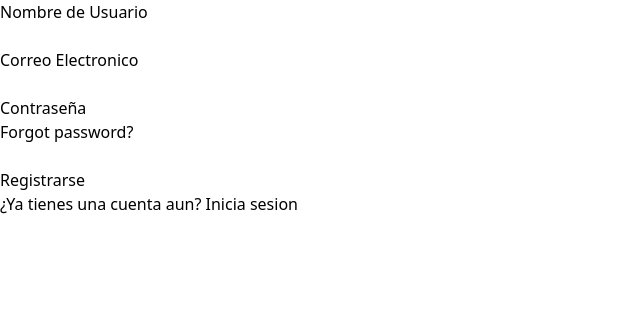
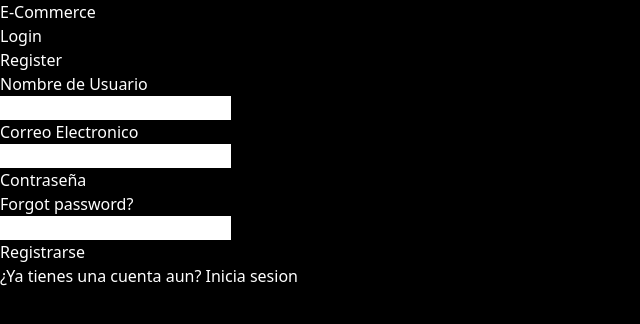
Before and after one commit to Belen-Sosa/E-COMMERCE, a React (Vite) app in the folder client/: page /register in a window 1280 px wide. Shown: the top 324 px of the page, without its empty margins (0-640 px from the left). Built offline with nearby package versions, Linux system fonts and the light colour scheme.

Commit message:
creating crud categories and navbar

```diff
--- a/client/src/App.jsx
+++ b/client/src/App.jsx
@@ -7,11 +7,14 @@ import CategoryFormPage from "./pages/CategoryFormPage"
 import ProfilePage from "./pages/ProfilePage"
 import HomePage from "./pages/HomePage"
 import ProtectedRoute from "./ProtectedRoute"
+import Navbar from "./components/Navbar"
 function App() {
 
   return (
    <AuthProvider>
       <BrowserRouter>
+
+        <Navbar />
         <Routes>
           <Route path="/" element={<HomePage />}  />
           <Route path="/login" element={<LoginPage/>}  />
--- /dev/null
+++ b/client/src/components/Navbar.jsx
@@ -0,0 +1,44 @@
+import { Link } from "react-router-dom";
+import { useAuth } from "../context/AuthContext";
+
+function Navbar() {
+  const { isAuthenticated, logout ,user} = useAuth();
+  return (
+    <nav className="bg-zinc-700 my-3 flex  justify-between py-5 px-10 rounded-lg">
+      <Link to="/">
+        <h1 className="text-2xl font-bold">E-Commerce</h1>
+      </Link>
+      <ul className="flex gap-x-2">
+        {isAuthenticated ? (
+          <>
+            <li>Bienvenido {user.username}</li>
+            <li>
+              <Link to="/category/new">Añadir Categoria</Link>
+            </li>
+            <li>
+              <Link
+                to="/"
+                onClick={() => {
+                  logout();
+                }}
+              >
+                Cerrar Sesion
+              </Link>
+            </li>
+          </>
+        ) : (
+          <>
+            <li>
+              <Link to="/login">Login</Link>
+            </li>
+            <li>
+              <Link to="/register">Register</Link>
+            </li>
+          </>
+        )}
+      </ul>
+    </nav>
+  );
+}
+
+export default Navbar;
--- a/client/src/context/AuthContext.jsx
+++ b/client/src/context/AuthContext.jsx
@@ -45,6 +45,12 @@ export const AuthProvider = ({ children }) => {
       setErrors(error.response.data);
     }
   };
+
+  const logout = () => {
+    Cookies.remove("token");
+    setIsAuthenticated(false);
+    setUser(null);
+  }
 
   useEffect(() => {
     if (Array.isArray(errors.error) && errors.error.length > 0) {
@@ -98,6 +104,7 @@ export const AuthProvider = ({ children }) => {
       value={{
         signup,
         signin,
+        logout,
         loading,
         user,
         isAuthenticated,
--- a/client/src/index.css
+++ b/client/src/index.css
@@ -3,6 +3,6 @@
 @tailwind utilities;
 
 body{
-  background-color: #ffffff;
-  color:#000000;
+  background-color: #000000;
+  color:#ffffff;
 }
--- a/client/src/pages/CategoriesPage.jsx
+++ b/client/src/pages/CategoriesPage.jsx
@@ -1,15 +1,30 @@
-import { useEffect } from "react"
+import { useEffect, useState } from "react"
 import { getCategoriesRequest } from "../api/categories"
 
 function CategoriesPage(){
-useEffect(async ()=>{
-    const res = await getCategoriesRequest();
-    console.log(res);
-})
+
+    const [tasks,setTasks] = useState([]);
+    useEffect(() => {
+        const fetchData = async () => {
+          try {
+            const res = await getCategoriesRequest();
+            setTasks(res.data);
+            console.log(res);
+          } catch (error) {
+            console.log(error);
+          }
+        };
+
+        fetchData(); // Llamamos a la función async dentro de useEffect
+      }, []); // Dependencias vacías para ejecutar solo una vez al montar el componente
+
 
 
     return(
-        <div>CategoriesPage</div>
+        <div>{tasks.map(task=>(<div key={task._id} >
+            <h1>{task.name}</h1>
+            <p>{task.description}</p>
+        </div>))}</div>
     )
 }
 
--- a/client/src/pages/LoginPage.jsx
+++ b/client/src/pages/LoginPage.jsx
@@ -1,7 +1,7 @@
-import React from "react";
+import React, { useEffect } from "react";
 import { useForm } from "react-hook-form";
 import { useAuth } from "../context/AuthContext";
-import { Link } from "react-router-dom";
+import { Link , useNavigate } from "react-router-dom";
 function LoginPage() {
   const {
     register,
@@ -9,10 +9,19 @@ function LoginPage() {
     formState: { errors },
   } = useForm();
 
-  const { signin, errors: signinErrors } = useAuth();
+  const { signin, errors: signinErrors,isAuthenticated } = useAuth();
+  const navigate= useNavigate();
+
+
+
   const onSubmit = handleSubmit((data) => {
     signin(data);
   });
+
+  useEffect(()=>{
+    if(isAuthenticated) navigate("/categories")
+
+  },[isAuthenticated])
   return (
     <>
       <div className="flex min-h-full flex-1 flex-col justify-center px-6 py-12 lg:px-8">
```
Also changed, not shown: client/src/api/auth.js (line endings or trailing spaces).
